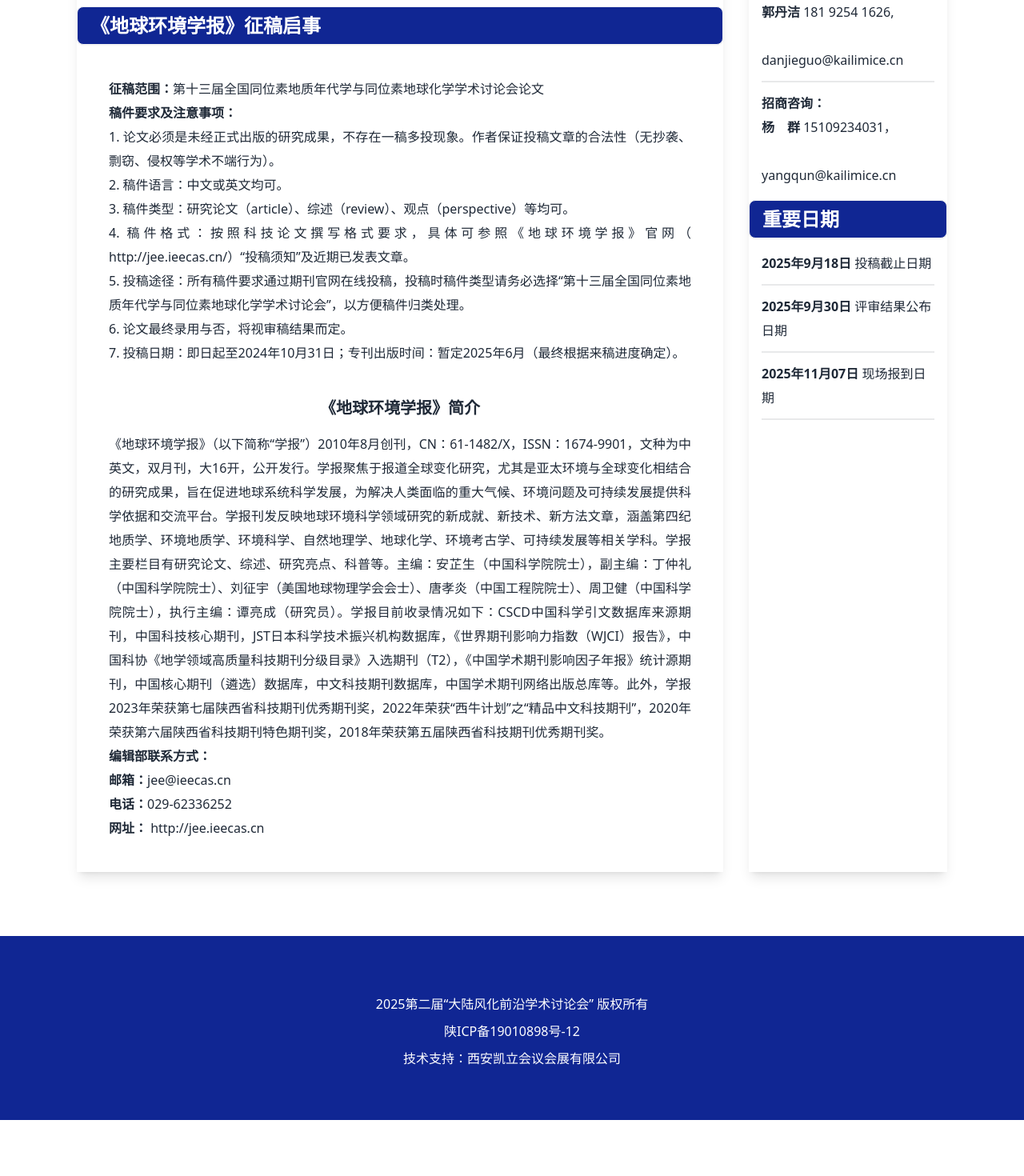
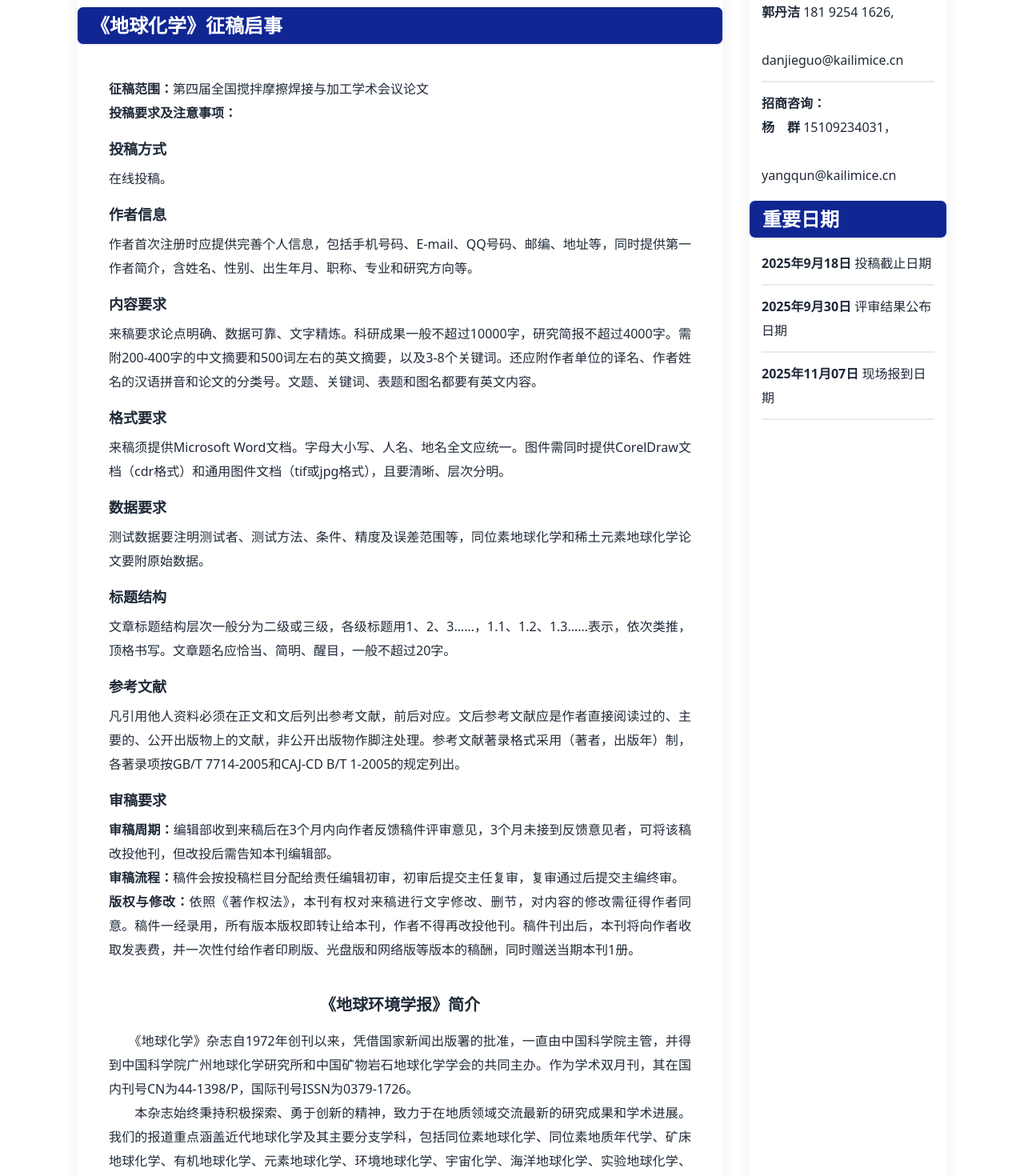
Before and after one commit to hutong9/Weathering2025, a Nuxt app: page /abstract in a window 1280 px wide. Shown: the part 820-2290 px from the top of the page at 80% size. Before the commit the page ends 2220 px from the top, so only its background shows below. Built offline with nearby package versions, Linux system fonts and the light colour scheme.

Commit message:
更新内容

```diff
--- a/components/AppAbstract.vue
+++ b/components/AppAbstract.vue
@@ -2,7 +2,7 @@
  * @Author: hutong9 470048408@qq.com
  * @Date: 2024-03-14 11:04:17
  * @LastEditors: HuTong 470048408@qq.com
- * @LastEditTime: 2025-08-11 16:59:21
+ * @LastEditTime: 2025-08-13 16:24:51
  * @FilePath: \Weathering2025\components\AppAbstract.vue
  * @Description:
  * Copyright (c) 2024 by ${git_name_email}, All Rights Reserved.
@@ -20,7 +20,9 @@
         <b>要求：</b>正文 5 号宋体，1.5 倍行距，不可插入图片，如有必要可插入一个表格，正文（包括表在内）不超过 1000 字。
       </p>
       <p><b>注意：</b>摘要请参考摘要模板</p>
-      <p><b>方式：</b>请登录 <a href="http://isotope2024.com">http://isotope2024.com</a> 上传“摘要”。</p>
+      <p><b>方式：</b>请登录 <a
+          href="https://weathering.meeting666.com/UserCentral/Index/Login">https://weathering.meeting666.com/UserCentral/Index/Login</a>
+        上传“摘要”。</p>
       <p><b>温馨提示：</b>请参考附件摘要模板。摘要以提供论文的内容梗概为目的，句式力求 简明扼要、慎用长句。摘要结构建议包括：研究目的、研究方法、主要结果和结
         论等（内容要具体明确，勿使用空洞的语句）。摘要不能是结论的简单重复，尽
         量不要使用变量符号、公式、参考文献，不宜用缩略词。
@@ -29,7 +31,7 @@
 
       <div class="text-center p-4">
         <button class="btn btn-primary m-4 text-xl">
-          <a href="/摘要模板.doc" download="/摘要模板.doc">模板下载</a></button><br />
+          <a href="/摘要模板.docx" download="/摘要模板.docx">模板下载</a></button><br />
         <button class="btn btn-secondary text-xl">
           <a href="http://weathering.meeting666.com/UserCentral/Index/Login">摘要提交</a>
         </button>
@@ -39,34 +41,67 @@
     <div class="">
       <!-- 主体左侧 -->
       <button class="flex items-center justify-start btn btn-block bg-[#102693] text-white text-2xl hover:bg-blue-600">
-        <span class="mr-2">《地球环境学报》征稿启事</span>
+        <span class="mr-2">《地球化学》征稿启事</span>
       </button>
     </div>
 
     <div class="p-4 sm:p-10">
       <p>
-        <b>征稿范围：</b>第十三届全国同位素地质年代学与同位素地球化学学术讨论会论文
+        <b>征稿范围：</b>第四届全国搅拌摩擦焊接与加工学术会议论文
       </p>
-      <p><b>稿件要求及注意事项：</b></p>
-      <p>1. 论文必须是未经正式出版的研究成果，不存在一稿多投现象。作者保证投稿文章的合法性（无抄袭、剽窃、侵权等学术不端行为）。</p>
-      <p>2. 稿件语言：中文或英文均可。</p>
-      <p>3. 稿件类型：研究论文（article）、综述（review）、观点（perspective）等均可。</p>
-      <p>4. 稿件格式：按照科技论文撰写格式要求，具体可参照《地球环境学报》官网（ <a href="http://jee.ieecas.cn/">http://jee.ieecas.cn/</a>）“投稿须知”及近期已发表文章。
+      <p><b>投稿要求及注意事项：</b></p>
+
+      <h3 class="text-lg font-semibold mt-4 mb-2">投稿方式</h3>
+      <p>在线投稿。</p>
+
+      <h3 class="text-lg font-semibold mt-4 mb-2">作者信息</h3>
+      <p>作者首次注册时应提供完善个人信息，包括手机号码、E-mail、QQ号码、邮编、地址等，同时提供第一作者简介，含姓名、性别、出生年月、职称、专业和研究方向等。</p>
+
+      <h3 class="text-lg font-semibold mt-4 mb-2">内容要求</h3>
+      <p>
+        来稿要求论点明确、数据可靠、文字精炼。科研成果一般不超过10000字，研究简报不超过4000字。需附200-400字的中文摘要和500词左右的英文摘要，以及3-8个关键词。还应附作者单位的译名、作者姓名的汉语拼音和论文的分类号。文题、关键词、表题和图名都要有英文内容。
       </p>
-      <p>5. 投稿途径：所有稿件要求通过期刊官网在线投稿，投稿时稿件类型请务必选择“第十三届全国同位素地质年代学与同位素地球化学学术讨论会”，以方便稿件归类处理。</p>
-      <p>6. 论文最终录用与否，将视审稿结果而定。</p>
-      <p>7. 投稿日期：即日起至2024年10月31日；专刊出版时间：暂定2025年6月（最终根据来稿进度确定）。</p>
+
+      <h3 class="text-lg font-semibold mt-4 mb-2">格式要求</h3>
+      <p>来稿须提供Microsoft Word文档。字母大小写、人名、地名全文应统一。图件需同时提供CorelDraw文档（cdr格式）和通用图件文档（tif或jpg格式），且要清晰、层次分明。</p>
+
+      <h3 class="text-lg font-semibold mt-4 mb-2">数据要求</h3>
+      <p>测试数据要注明测试者、测试方法、条件、精度及误差范围等，同位素地球化学和稀土元素地球化学论文要附原始数据。</p>
+
+      <h3 class="text-lg font-semibold mt-4 mb-2">标题结构</h3>
+      <p>文章标题结构层次一般分为二级或三级，各级标题用1、2、3……，1.1、1.2、1.3……表示，依次类推，顶格书写。文章题名应恰当、简明、醒目，一般不超过20字。</p>
+
+      <h3 class="text-lg font-semibold mt-4 mb-2">参考文献</h3>
+      <p>凡引用他人资料必须在正文和文后列出参考文献，前后对应。文后参考文献应是作者直接阅读过的、主要的、公开出版物上的文献，非公开出版物作脚注处理。参考文献著录格式采用（著者，出版年）制，各著录项按GB/T
+        7714-2005和CAJ-CD B/T 1-2005的规定列出。</p>
+
+      <h3 class="text-lg font-semibold mt-4 mb-2">审稿要求</h3>
+      <p><b>审稿周期：</b>编辑部收到来稿后在3个月内向作者反馈稿件评审意见，3个月未接到反馈意见者，可将该稿改投他刊，但改投后需告知本刊编辑部。</p>
+      <p><b>审稿流程：</b>稿件会按投稿栏目分配给责任编辑初审，初审后提交主任复审，复审通过后提交主编终审。</p>
+      <p>
+        <b>版权与修改：</b>依照《著作权法》，本刊有权对来稿进行文字修改、删节，对内容的修改需征得作者同意。稿件一经录用，所有版本版权即转让给本刊，作者不得再改投他刊。稿件刊出后，本刊将向作者收取发表费，并一次性付给作者印刷版、光盘版和网络版等版本的稿酬，同时赠送当期本刊1册。
+      </p>
+
+
 
       <br />
       <h3 class="text-center text-xl p-4"><b>《地球环境学报》简介</b></h3>
       <p>
-        《地球环境学报》（以下简称“学报”）2010年8月创刊，CN：61-1482/X，ISSN：1674-9901，文种为中英文，双月刊，大16开，公开发行。学报聚焦于报道全球变化研究，尤其是亚太环境与全球变化相结合的研究成果，旨在促进地球系统科学发展，为解决人类面临的重大气候、环境问题及可持续发展提供科学依据和交流平台。学报刊发反映地球环境科学领域研究的新成就、新技术、新方法文章，涵盖第四纪地质学、环境地质学、环境科学、自然地理学、地球化学、环境考古学、可持续发展等相关学科。学报主要栏目有研究论文、综述、研究亮点、科普等。主编：安芷生（中国科学院院士），副主编：丁仲礼（中国科学院院士）、刘征宇（美国地球物理学会会士）、唐孝炎（中国工程院院士）、周卫健（中国科学院院士），执行主编：谭亮成（研究员）。学报目前收录情况如下：CSCD中国科学引文数据库来源期刊，中国科技核心期刊，JST日本科学技术振兴机构数据库，《世界期刊影响力指数（WJCI）报告》，中国科协《地学领域高质量科技期刊分级目录》入选期刊（T2），《中国学术期刊影响因子年报》统计源期刊，中国核心期刊（遴选）数据库，中文科技期刊数据库，中国学术期刊网络出版总库等。此外，学报2023年荣获第七届陕西省科技期刊优秀期刊奖，2022年荣获“西牛计划”之“精品中文科技期刊”，2020年荣获第六届陕西省科技期刊特色期刊奖，2018年荣获第五届陕西省科技期刊优秀期刊奖。
+        　　《地球化学》杂志自1972年创刊以来，凭借国家新闻出版署的批准，一直由中国科学院主管，并得到中国科学院广州地球化学研究所和中国矿物岩石地球化学学会的共同主办。作为学术双月刊，其在国内刊号CN为44-1398/P，国际刊号ISSN为0379-1726。
       </p>
 
+      <p>
+        　　本杂志始终秉持积极探索、勇于创新的精神，致力于在地质领域交流最新的研究成果和学术进展。我们的报道重点涵盖近代地球化学及其主要分支学科，包括同位素地球化学、同位素地质年代学、矿床地球化学、有机地球化学、元素地球化学、环境地球化学、宇宙化学、海洋地球化学、实验地球化学、第四纪地球化学、构造地球化学及岩矿测试等。我们不仅发表具有创造性和综合性的科研成果，还提供研究简报、书刊简介、会议简讯，以及最新的地质科技信息研究动态和问题讨论等内容。
+      </p>
+
+      <p>　　通过这些丰富多样的栏目，《地球化学》杂志不仅促进了学术交流，还为地质科学领域的专家和学者提供了一个展示他们最新发现和思想的平台。这使得我们的期刊成为地质科学研究不可或缺的参考资源。</p>
+
+
+
       <p><b>编辑部联系方式：</b></p>
-      <p><b>邮箱：</b>jee@ieecas.cn</p>
-      <p><b>电话：</b>029-62336252</p>
-      <p><b>网址： </b><a href="http://jee.ieecas.cn">http://jee.ieecas.cn</a></p>
+      <!-- <p><b>邮箱：</b>jee@ieecas.cn</p>
+      <p><b>电话：</b>029-62336252</p> -->
+      <p><b>网址： </b><a href="dqhx@gig.ac.cn">dqhx@gig.ac.cn</a></p>
 
 
 
--- a/components/AppHotel.vue
+++ b/components/AppHotel.vue
@@ -1,3 +1,13 @@
+<!--
+ * @Author: HuTong 470048408@qq.com
+ * @Date: 2025-08-08 13:15:19
+ * @LastEditors: HuTong 470048408@qq.com
+ * @LastEditTime: 2025-08-13 15:51:13
+ * @FilePath: \Weathering2025\components\AppHotel.vue
+ * @Description:
+ *
+ * Copyright (c) 2025 by ${git_name_email}, All Rights Reserved.
+-->
 <template>
   <div class="col-span-9 shadow-lg">
     <div class="">
@@ -26,7 +36,7 @@
           </p>
 
           <p class=" mx-auto  leading-7">
-            <b>大床/标间价格：</b> 300元/晚
+            <b>大床/标间价格：</b> 350元/晚
           </p>
 
           <p class=" mx-auto leading-7">
--- a/pages/index.vue
+++ b/pages/index.vue
@@ -130,7 +130,7 @@
           </p>
 
           <p class="text-white animate__animated animate__bounceInUp">
-            　　由中国科学院地球环境研究所承办的2025第二届“大陆风化前沿学术讨论会”将于<b>2025年11月7-10日</b>在<b>陕西省延安市</b>举行，会议拟设置4个主题，12个专题，深度讨论大陆风化前沿科学问题。
+            　　由中国科学院地球环境研究所承办的2025第二届“大陆风化前沿学术讨论会”将于<b>2025年11月7-10日</b>在<b>陕西省延安市</b>举行，会议拟设置7个主题，12个专题，深度讨论大陆风化前沿科学问题。
           </p>
         </div>
       </div>
@@ -317,7 +317,7 @@
           </p>
 
           <p class="text-white animate__animated animate__bounceInUp">
-            　　野外考察：陕西省延安市洛川国家野外站附近。
+            　　野外参观：陕西省延安市洛川黄土-古土壤剖面、苹果种植基地、国家野外站碳汇平台。
           </p>
 
           <p class="text-white animate__animated animate__bounceInUp">
```
